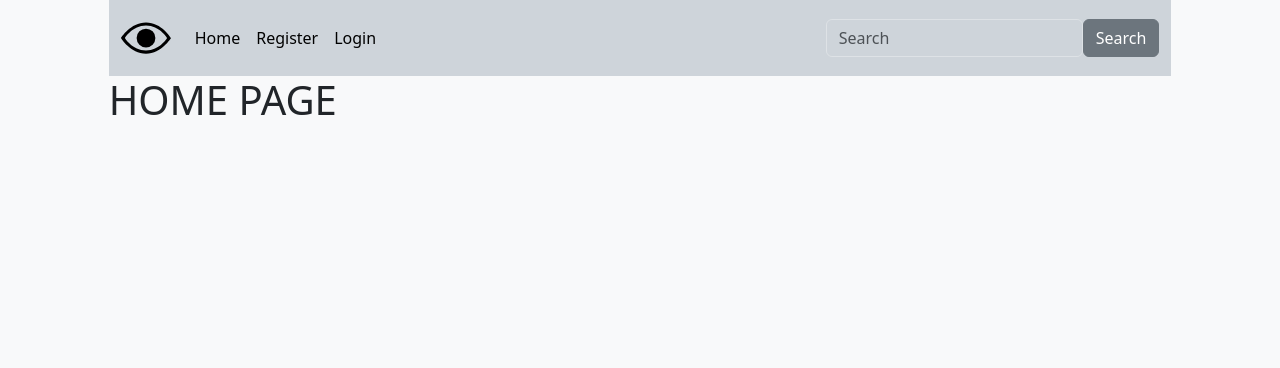
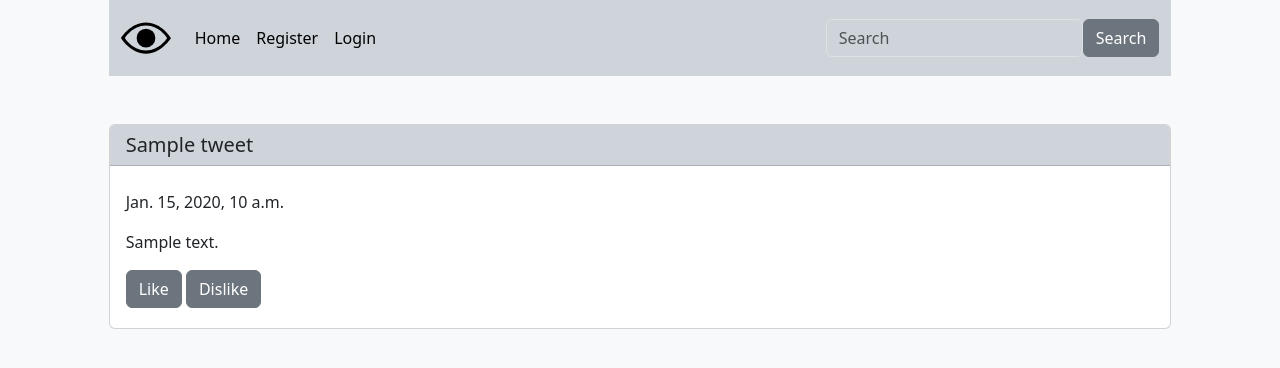
Before and after one commit to badgersky/social-media-app, a Django app: page / in a window 1280 px wide. Shown: the top 368 px of the page. Run offline with Django 4.2, Linux system fonts and the light colour scheme; tables that the repository leaves empty hold one stand-in row (values such as "Sample post"); some libraries are stand-ins or nearby versions.

Commit message:
all posts render on home page

```diff
--- a/home/templates/home/home.html
+++ b/home/templates/home/home.html
@@ -6,5 +6,15 @@
 {% endblock %}
 
 {% block content %}
-    <h1>HOME PAGE</h1>
+    {% for tweet in tweets %}
+        <div class="card mt-5 mb-5">
+            <h5 class="card-header bg-dark-subtle">{{ tweet.title }}</h5>
+            <div class="card-body mt-2 mb-1">
+                <p class="card-text">{{ tweet.date }}</p>
+                <p class="card-text">{{ tweet.content }}</p>
+                <a href="" class="btn btn-secondary">Like</a>
+                <a href="" class="btn btn-secondary">Dislike</a>
+            </div>
+        </div>
+    {% endfor %}
 {% endblock %}
--- a/home/views.py
+++ b/home/views.py
@@ -1,8 +1,11 @@
 from django.shortcuts import render
 from django.views import View
+from posts.models import Tweet
 
 
 class HomeView(View):
 
     def get(self, request):
-        return render(request, 'home/home.html')
+        tweets = Tweet.objects.all().order_by('-date')
+
+        return render(request, 'home/home.html', {'tweets': tweets})
```
